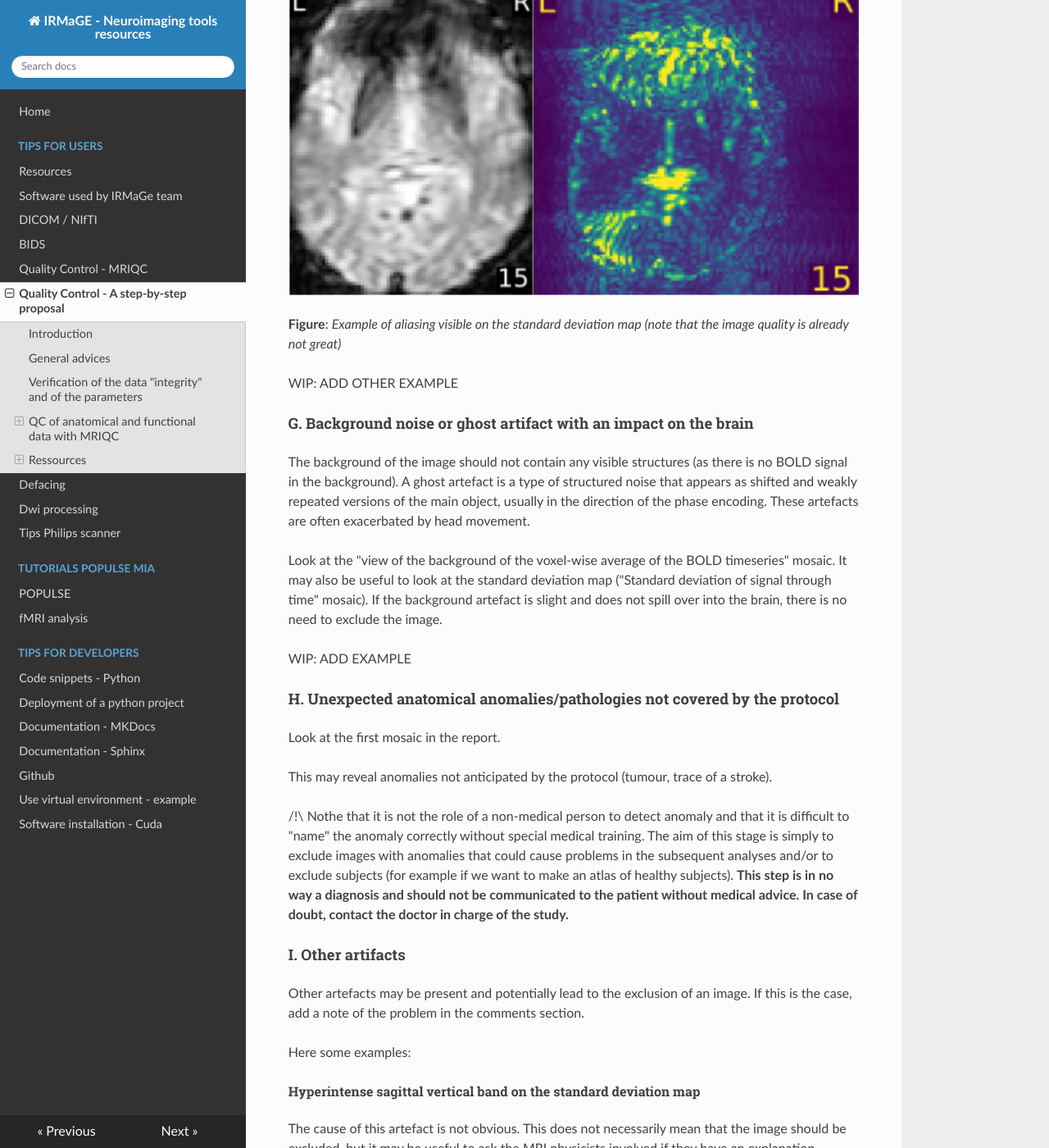
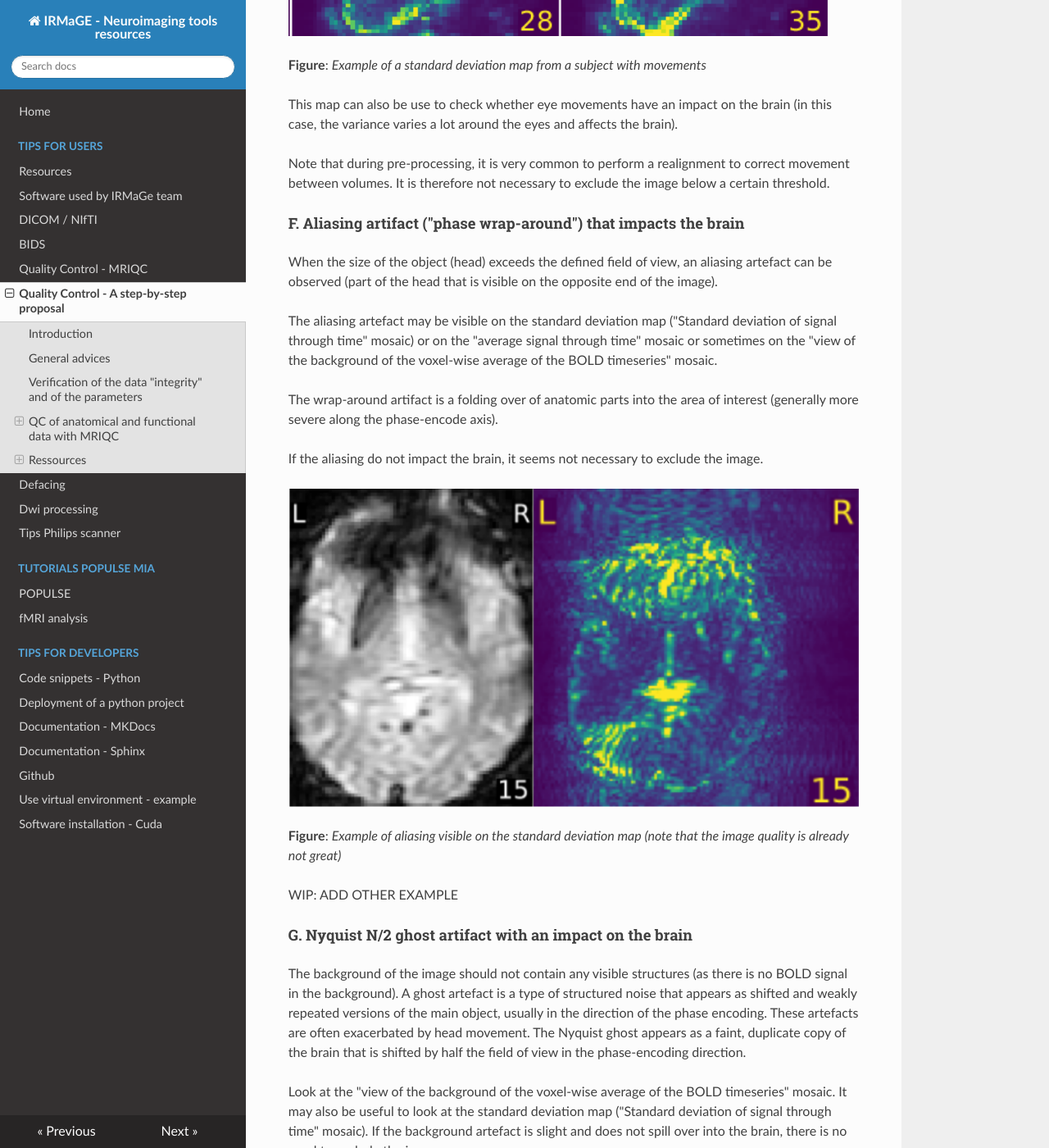
Before and after one commit to IRMaGe-3T/irmage-tools-resources, an MkDocs documentation site: the page built from docs/users/QC_guide.md, in a window 1280 px wide and 1400 px high, scrolled down 15838 px. Shown: the whole window at 82% size. Built offline with MkDocs 1.6.1, drawn with Linux system fonts in a browser that asks for light colours; nearby versions of some CDN libraries; some of the changed text lies outside the part shown.

Commit message:
work on QC guide

```diff
--- a/docs/users/QC_guide.md
+++ b/docs/users/QC_guide.md
@@ -264,6 +264,13 @@ It could lead to image exclusion if the signal loss impact a big region or a reg
 
 **Figure**: *Example of an image with an important signal loss on several slices*
 
+Some brain anomalies (as cavernome) can also lead to signal loss.
+
+![fMRI signal loss 2](images/qc_fmri_signal_loss_2.png "fMRI signal loss 2")
+
+**Figure**: *Example of an image with a brain anomalie that leads to a signal loss*
+
+
 #### C.  Excessive spatial distortions of the brain (susceptibility artifact)
 
 Look at the first mosaic in the report ("Voxel-wise average of BOLD time-series, zoomed-in covering just the brain").
@@ -316,11 +323,13 @@ This map can also be use to check whether eye movements have an impact on the br
 
 Note that during pre-processing, it is very common to perform a realignment to correct movement between volumes. It is therefore not necessary to exclude the image below a certain threshold.
 
-#### F. Aliasing artifact that impacts the brain
+#### F. Aliasing artifact ("phase wrap-around") that impacts the brain
 
 When the size of the object (head) exceeds the defined field of view, an aliasing artefact can be observed (part of the head that is visible on the opposite end of the image).
 
 The aliasing artefact may be visible on the standard deviation map ("Standard deviation of signal through time" mosaic) or on the "average signal through time" mosaic or sometimes on the "view of the background of the voxel-wise average of the BOLD timeseries" mosaic.
+
+The wrap-around artifact is a folding over of anatomic parts into the area of interest (generally more severe along the phase-encode axis).
 
 If the aliasing do not impact the brain, it seems not necessary to exclude the image.
 
@@ -330,14 +339,16 @@ If the aliasing do not impact the brain, it seems not necessary to exclude the i
 
 WIP: ADD OTHER EXAMPLE
 
-#### G. Background noise or ghost artifact with an impact on the brain
+#### G. Nyquist N/2 ghost artifact with an impact on the brain
 
-The background of the image should not contain any visible structures (as there is no BOLD signal in the background). A ghost artefact is a type of structured noise that appears as shifted and weakly repeated versions of the main object, usually in the direction of the phase encoding. These artefacts are often exacerbated by head movement.
+The background of the image should not contain any visible structures (as there is no BOLD signal in the background). A ghost artefact is a type of structured noise that appears as shifted and weakly repeated versions of the main object, usually in the direction of the phase encoding. These artefacts are often exacerbated by head movement. The Nyquist ghost appears as a faint, duplicate copy of the brain that is shifted by half the field of view in the phase-encoding direction.
 
 Look at the "view of the background of the voxel-wise average of the BOLD timeseries" mosaic. It may also be useful to look at the standard deviation map ("Standard deviation of signal through time" mosaic).
 If the background artefact is slight and does not spill over into the brain, there is no need to exclude the image.
 
-WIP: ADD EXAMPLE
+![fMRI nyquist](images/qc_fmri_nyquist.png "fMRI nyquist")
+
+**Figure**: *Example of Nyquist N/2 Ghost Artifact (https://mriquestions.com/nyquist-n2-ghosts.html)*
 
 #### H. Unexpected anatomical anomalies/pathologies not covered by the protocol
 
@@ -395,6 +406,7 @@ The cause of this artefact is not obvious. This does not necessarily mean that t
     - [Provins, Céline and all. “Quality Control in Functional MRI Studies with MRIQC and fMRIPrep.” Frontiers in Neuroimaging 1 (2023).](https://www.frontiersin.org/articles/10.3389/fnimg.2022.1073734)
 
         **Note that this guide was inspired by this article.**
+
     - [Teves, Joshua B. and all “The Art and Science of Using Quality Control to Understand and Improve fMRI Data.” Frontiers in Neuroscience 17 (2023).]( https://www.frontiersin.org/articles/10.3389/fnins.2023.1100544.)
 
 - Automatic quality control:
```
Also changed, not shown: docs/users/images/qc_fmri_nyquist.png (added), docs/users/images/qc_fmri_signal_loss_2.png (added).
